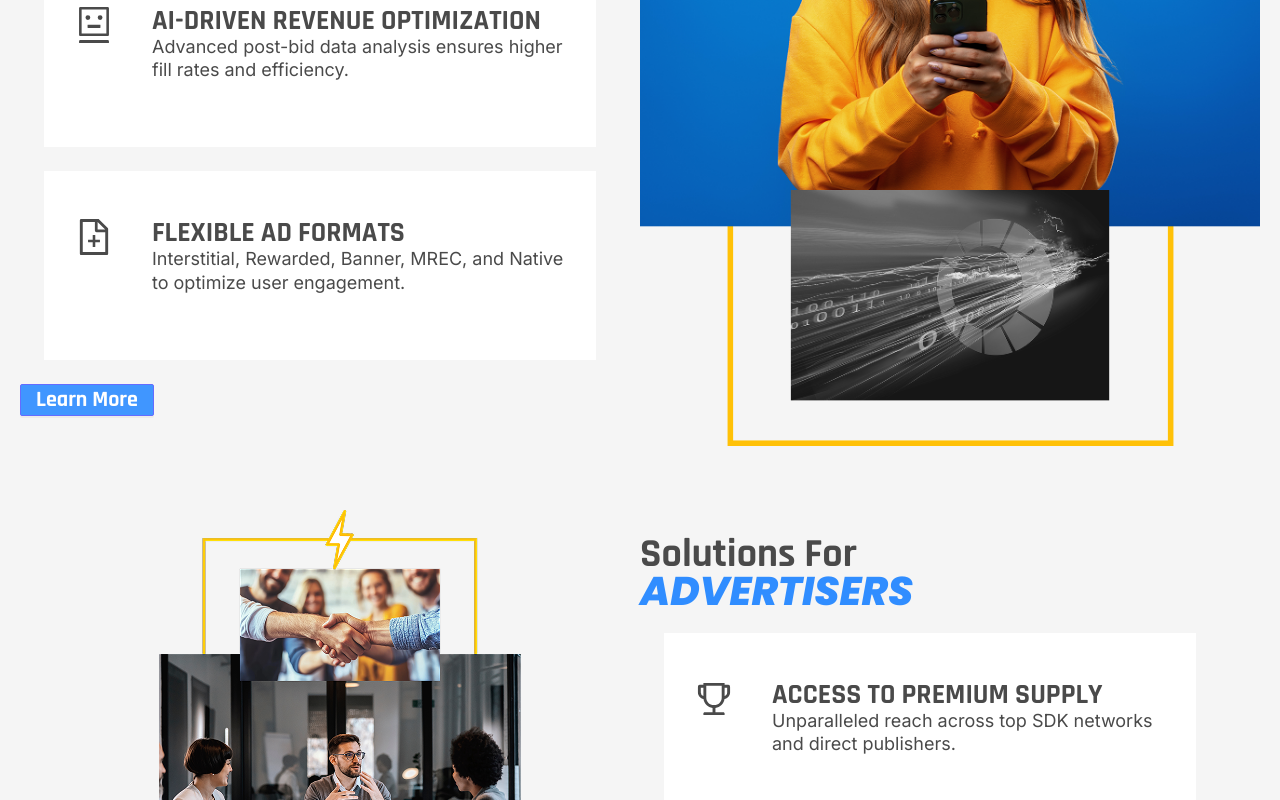
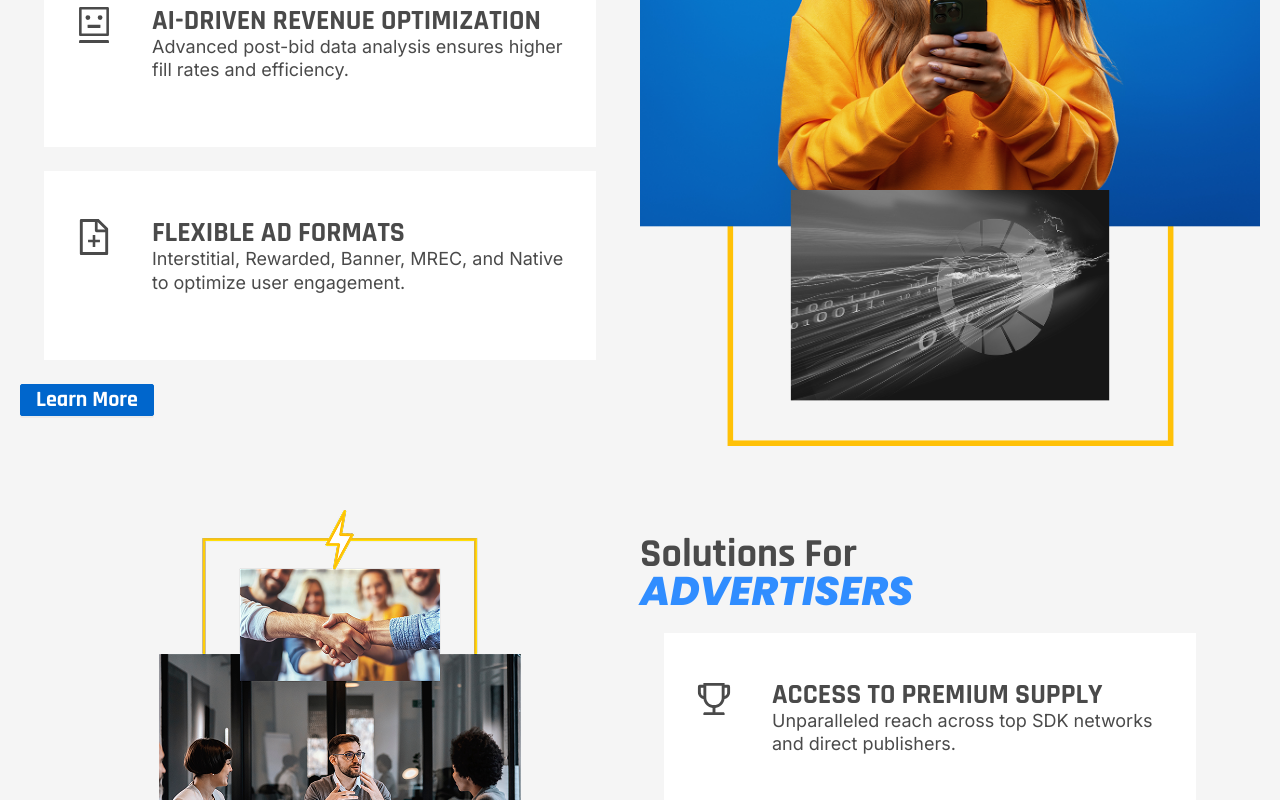
Before and after one commit to jwong65/vite-react-site, a React (Vite) app: page / in a window 1280 px wide. In both pictures the pointer is over the button 86 px from the left and 2227 px from the top of the page. Shown: the part 1827-2627 px from the top of the page. Built offline with nearby package versions, Linux system fonts and the light colour scheme.

Commit message:
Styled the two redirect buttons for hover/focus

```diff
--- a/src/pages/home.css
+++ b/src/pages/home.css
@@ -251,8 +251,15 @@
     font-weight: 700;
     line-height: 130%;
 }
+
+.home-container-3 .redirect.ant-btn:hover,
+.home-container-3 .redirect.ant-btn:focus {
+    border: 1px solid #06C;
+    background: #06C;
+}
+
 .text-overlay-2{
-    max-width:945px;
+    max-width:945pxa;
     text-align: center;
     color: var(--Primary-Thunderstorm-Gray, #4A4A4A);
     text-align: center;
```
